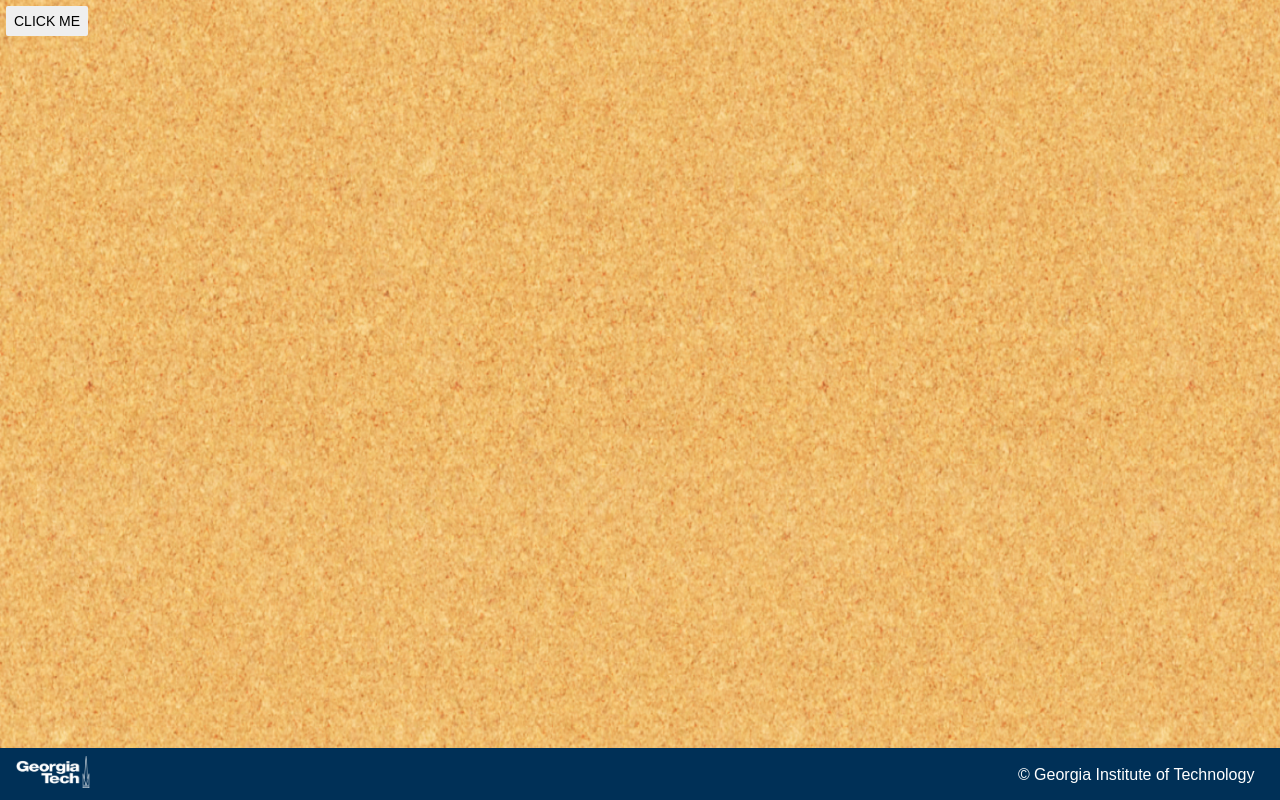
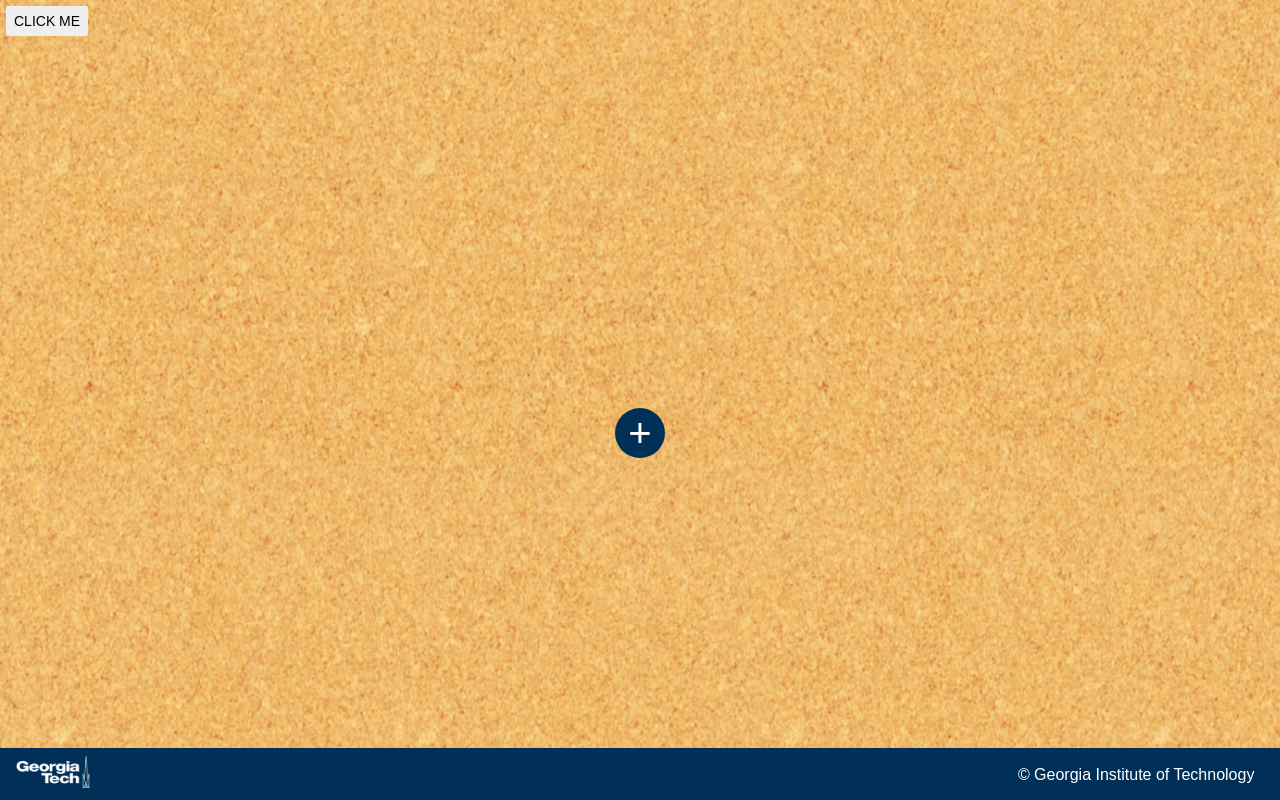
Before and after one commit to kscharm/digital-time-capsule, a React (Create React App) app: page /personalCapsule in a window 1280 px wide. Built offline with nearby package versions, Linux system fonts and the light colour scheme.

Commit message:
created button

```diff
--- a/src/components/OurButton/style.css
+++ b/src/components/OurButton/style.css
@@ -158,3 +158,18 @@
     background-color: rgba(0, 0, 0, 0.38);
     opacity: .38;
 }
+
+/*add button*/
+
+.our-btn-add {
+    font-size: 40px;
+    background-color: #003057;
+    color: white;
+    padding: 0px 0px;
+    min-width: 50px;
+    min-height: 50px;
+    border-radius: 100%;
+    outline: none;
+    border: none;
+    cursor: pointer;
+}
--- a/src/pages/PersonalCapsule/index.jsx
+++ b/src/pages/PersonalCapsule/index.jsx
@@ -32,6 +32,13 @@ export default class PersonalCapsule extends Component {
               buttonText='CLICK ME' >
             </OurButton>
             <Spinner isLoading={this.state.isLoading} handleLoading={this.handleLoading} />
+            <div className='login'>
+              <OurButton //this button needs to be in the bottom left corner and be scalable to the screen size
+                buttonAction={() => { this.hello() }}
+                buttonText='+'
+                buttonType='add'
+              />
+            </div>
           </div>
         </div>
     );
```
